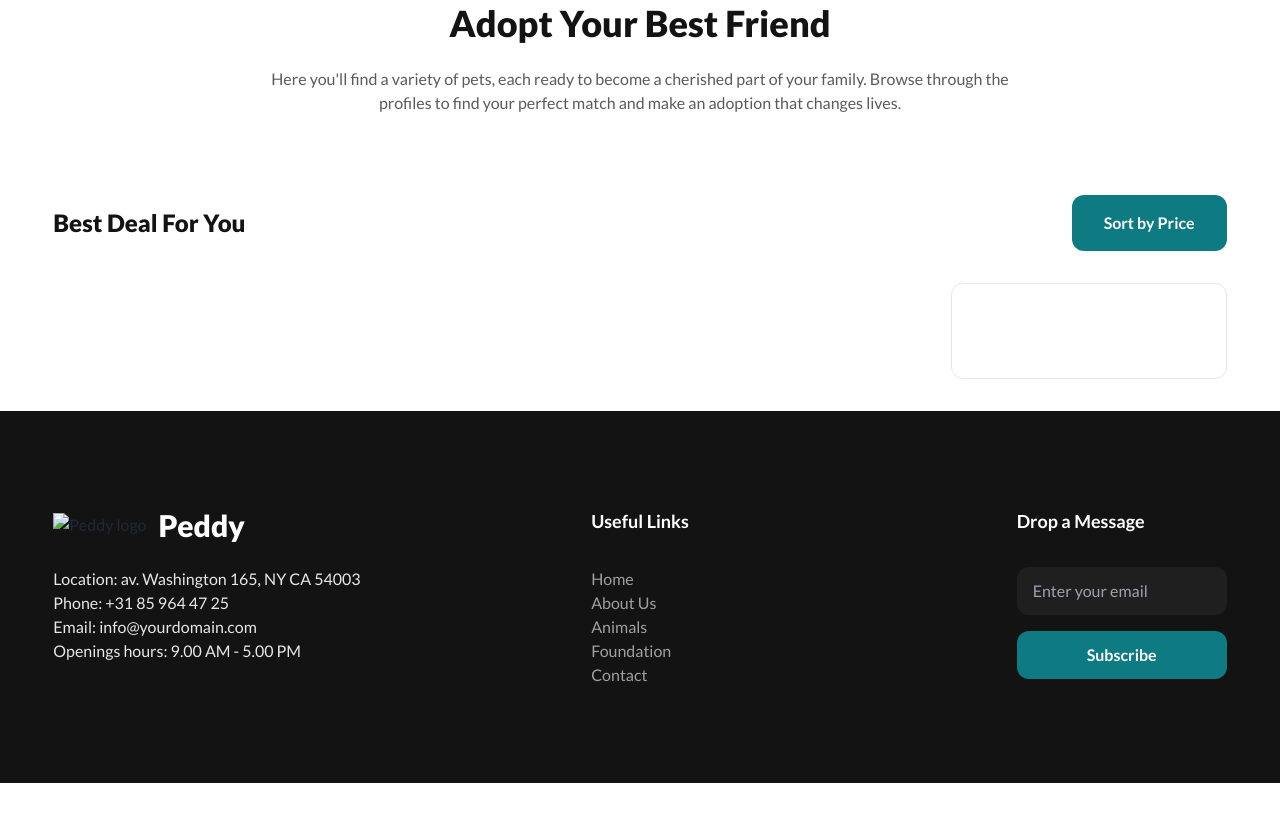
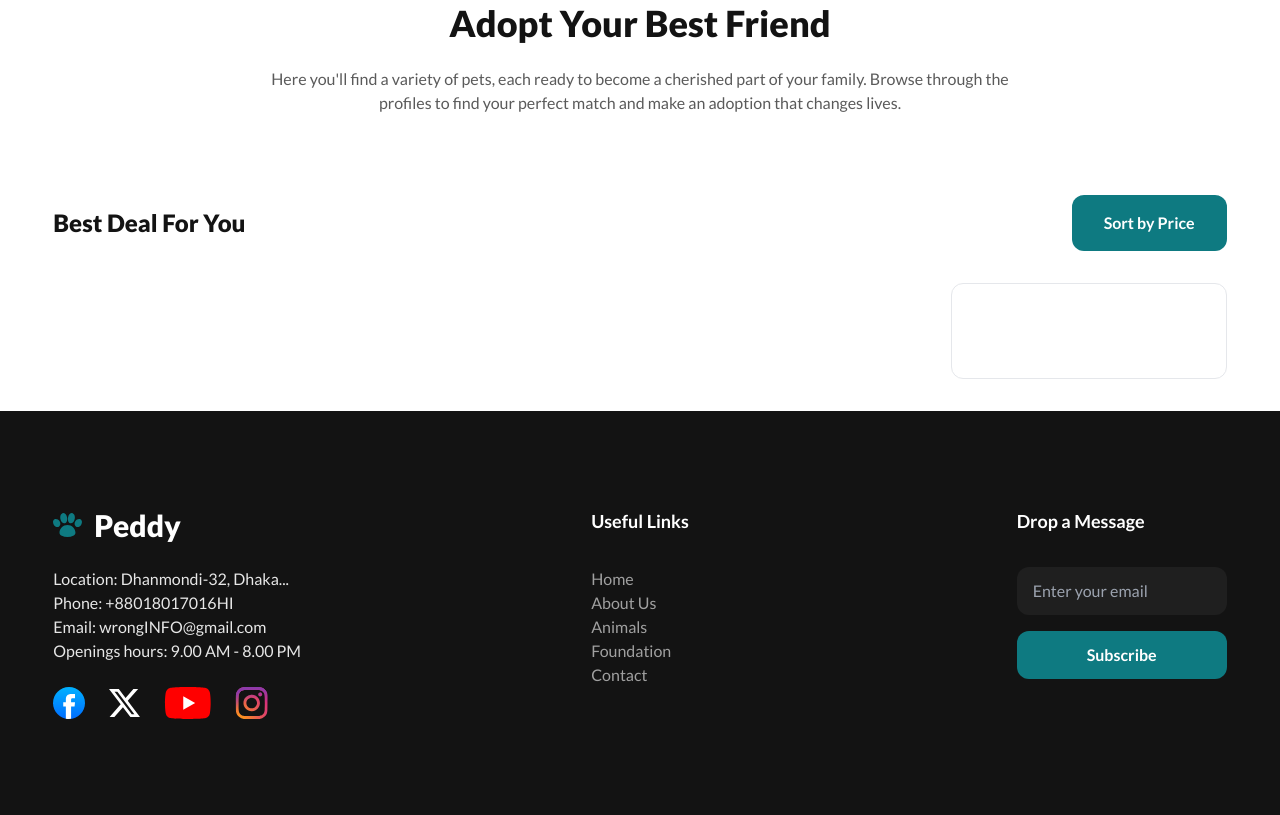
Before and after one commit to 0Himu0/Assignment-6, a plain HTML site: page index.html in a window 1280 px wide. Shown: the part 1075-1890 px from the top of the page. Before the commit the page ends 1858 px from the top, so only its background shows below. Drawn offline with nearby package versions, Linux system fonts and the light colour scheme; no server answers; files whose address does not match are found by name.

Commit message:
index fixed

```diff
--- a/index.html
+++ b/index.html
@@ -41,23 +41,23 @@
             <button onclick="toggleSidebar()" id="menuBtn" class="text-[#131313] sm:hidden">
                 <i class="fa-solid fa-bars"></i>
             </button>
-            <div
-                class="absolute left-1/2 flex -translate-x-1/2 transform items-center justify-center gap-3 sm:relative sm:left-auto sm:transform-none">
-                <img class="h-6" src="./images/logo.svg" alt="Peddy logo" />
+
+            <div class="absolute left-1/2 flex -translate-x-1/2 transform items-center justify-center gap-3 sm:relative sm:left-auto sm:transform-none">
+                <img class="h-6" src="/B10A6-Assess-Your-Asynchronous-JS-and-ES6-skills-main/images/logo.svg" alt="Peddy logo" />
                 <h3 class="text-3xl font-black text-[#131313]">Peddy</h3>
             </div>
-            <ul
-                class="absolute left-1/2 hidden -translate-x-1/2 transform items-center justify-center gap-8 text-[#131313] sm:flex">
+
+            <ul class="absolute left-1/2 hidden -translate-x-1/2 transform items-center justify-center gap-8 text-[#131313] sm:flex">
                 <li><a href="" class="hover:text-[#0E7A81]">Home</a></li>
                 <li><a href="" class="hover:text-[#0E7A81]">Shop</a></li>
                 <li><a href="" class="hover:text-[#0E7A81]">Contact</a></li>
             </ul>
-            <div
-                class="flex h-10 w-10 cursor-pointer items-center justify-center rounded-full border border-[#0E7A8133] p-2 hover:bg-[#0E7A8133] md:h-12 md:w-12">
-                <img class="h-full w-full" src="./images/profile.svg" alt="" />
+
+            <div class="flex h-10 w-10 cursor-pointer items-center justify-center rounded-full border border-[#0E7A8133] p-2 hover:bg-[#0E7A8133] md:h-12 md:w-12">
+                <img class="h-full w-full" src="/B10A6-Assess-Your-Asynchronous-JS-and-ES6-skills-main/images/profile.svg" alt="" />
             </div>
-            <aside id="sidebar"
-                class="fixed left-0 top-0 z-10 hidden h-screen w-48 bg-white/10 p-10 shadow-md backdrop-blur-md">
+
+            <aside id="sidebar" class="fixed left-0 top-0 z-10 hidden h-screen w-48 bg-white/10 p-10 shadow-md backdrop-blur-md">
                 <button onclick="toggleSidebar()" class="absolute right-5 top-5">
                     <i class="fa-solid fa-xmark"></i>
                 </button>
@@ -74,15 +74,14 @@
                 </ul>
             </aside>
         </nav>
+
         <!--Banner section -->
         <section class="mx-auto mt-4 w-11/12 max-w-[1320px]">
             <div class="mx-auto max-w-screen-md text-center">
-                <h4
-                    class="mb-3 text-center font-bold text-[#13131399] sm:mb-4 sm:text-lg md:mb-5 md:text-xl lg:mb-6 lg:text-2xl">
+                <h4 class="mb-3 text-center font-bold text-[#13131399] sm:mb-4 sm:text-lg md:mb-5 md:text-xl lg:mb-6 lg:text-2xl">
                     Bringing Families Together ❤️‍🔥
                 </h4>
-                <h1
-                    class="mx-auto mb-3 text-center text-4xl font-black text-[#131313] sm:mb-4 sm:text-5xl md:mb-5 md:text-6xl lg:mb-6 lg:text-7xl">
+                <h1 class="mx-auto mb-3 text-center text-4xl font-black text-[#131313] sm:mb-4 sm:text-5xl md:mb-5 md:text-6xl lg:mb-6 lg:text-7xl">
                     Your Path to Adoption Starts Here
                 </h1>
                 <p class="mx-auto mb-5 text-center text-[#131313] sm:mb-6 md:mb-7 lg:mb-8">
@@ -90,15 +89,15 @@
                     companions. If you are looking to adopt, we're here to make it easy,
                     safe, and enjoyable.
                 </p>
-                <a href="#adopt"
-                    class="mb-8 inline-block transform rounded-xl bg-[#0E7A81] px-4 py-2 font-bold text-white transition duration-150 ease-in-out active:scale-95 md:mb-10 md:px-6 md:py-3 lg:mb-12 lg:px-8 lg:py-4">View
-                    More</a>
+                <a href="#adopt" class="mb-8 inline-block transform rounded-xl bg-[#0E7A81] px-4 py-2 font-bold text-white transition duration-150 ease-in-out active:scale-95 md:mb-10 md:px-6 md:py-3 lg:mb-12 lg:px-8 lg:py-4">
+                    View More</a>
                 <img src="./images/pet.jpg" alt="" class="w-full" />
             </div>
         </section>
     </header>
 
     <main class="mt-12 sm:mt-16 md:mt-20 lg:mt-24">
+
         <!-- Adopt section -->
         <section id="adopt" class="mx-auto w-11/12 max-w-[1320px] scroll-mt-8">
             <div class="mx-auto max-w-screen-md text-center">
@@ -125,11 +124,13 @@
             </div>
 
             <div class="mb-6 grid grid-cols-1 gap-6 sm:grid-cols-2 md:grid-cols-3 lg:mb-8 lg:grid-cols-4">
+
                 <div id="loading" class="col-span-1 hidden md:col-span-2 lg:col-span-3">
                     <div class="flex min-h-24 items-center justify-center sm:h-full">
                         <span class="loading loading-bars loading-lg"></span>
                     </div>
                 </div>
+
                 <div id="pets-container" class="col-span-1 md:col-span-2 lg:col-span-3">
                     <div id="pets" class="grid grid-cols-1 gap-6 md:grid-cols-2 lg:grid-cols-3"></div>
                 </div>
@@ -146,7 +147,7 @@
             <div class="flex h-full w-full items-center justify-center">
                 <div
                     class="mx-auto max-h-[90vh] w-11/12 max-w-96 overflow-y-auto overscroll-none rounded-xl bg-white p-8 text-center">
-                    <img src="./images/logo.svg" alt="" class="mx-auto mb-3" />
+                    <img src="/B10A6-Assess-Your-Asynchronous-JS-and-ES6-skills-main/images/logo.svg" alt="" class="mx-auto mb-3" />
                     <h3 class="mb-3 text-xl font-bold text-[#131313] md:text-2xl lg:text-3xl">
                         Congrates!
                     </h3>
@@ -161,31 +162,32 @@
         </section>
     </main>
 
+    <!-- Footer -->
     <footer class="bg-[#131313] py-8 md:py-16 lg:py-24">
         <div class="mx-auto grid w-11/12 max-w-[1320px] grid-cols-1 gap-12 md:grid-cols-2 lg:grid-cols-3">
             <div>
                 <div class="mb-4 flex items-center gap-3 md:mb-5 lg:mb-6">
-                    <img class="h-6" src="./images/logo.svg" alt="Peddy logo" />
+                    <img class="h-6" src="/B10A6-Assess-Your-Asynchronous-JS-and-ES6-skills-main/images/logo.svg" alt="Peddy logo" />
                     <h3 class="text-3xl font-black text-white">Peddy</h3>
                 </div>
                 <ul class="mb-4 text-[#FFFFFFE5] md:mb-5 lg:mb-6">
-                    <li>Location: av. Washington 165, NY CA 54003</li>
-                    <li>Phone: +31 85 964 47 25</li>
-                    <li>Email: info@yourdomain.com</li>
-                    <li>Openings hours: 9.00 AM - 5.00 PM</li>
+                    <li>Location: Dhanmondi-32, Dhaka...</li>
+                    <li>Phone: +88018017016HI</li>
+                    <li>Email: wrongINFO@gmail.com</li>
+                    <li>Openings hours: 9.00 AM - 8.00 PM</li>
                 </ul>
                 <ul class="flex items-center gap-6">
                     <li>
-                        <a href=""><img src="./images/facebook.svg" alt="" class="h-6 lg:h-full" /></a>
+                        <a href=""><img src="/B10A6-Assess-Your-Asynchronous-JS-and-ES6-skills-main/images/facebook.svg" alt="" class="h-6 lg:h-full" /></a>
                     </li>
                     <li>
-                        <a href=""><img src="./images/x.svg" alt="" class="h-6 lg:h-full" /></a>
+                        <a href=""><img src="/B10A6-Assess-Your-Asynchronous-JS-and-ES6-skills-main/images/x.svg" alt="" class="h-6 lg:h-full" /></a>
                     </li>
                     <li>
-                        <a href=""><img src="./images/youtube.svg" alt="" class="h-6 lg:h-full" /></a>
+                        <a href=""><img src="/B10A6-Assess-Your-Asynchronous-JS-and-ES6-skills-main/images/youtube.svg" alt="" class="h-6 lg:h-full" /></a>
                     </li>
                     <li>
-                        <a href=""><img src="./images/instagram.svg" alt="" class="h-6 lg:h-full" /></a>
+                        <a href=""><img src="/B10A6-Assess-Your-Asynchronous-JS-and-ES6-skills-main/images/instagram.svg" alt="" class="h-6 lg:h-full" /></a>
                     </li>
                 </ul>
             </div>
```
